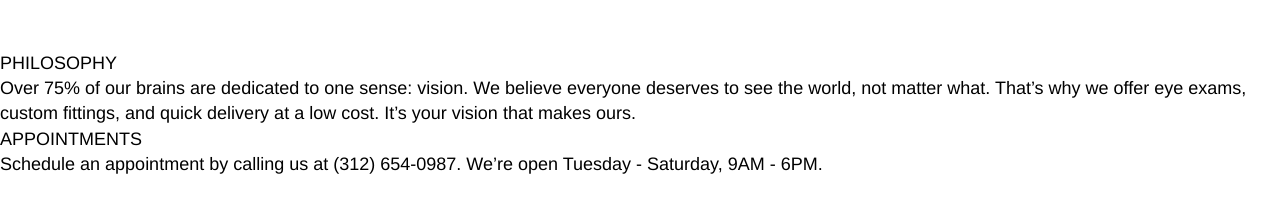
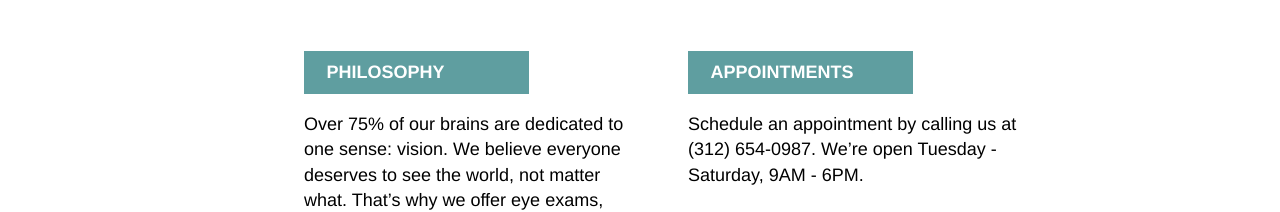
Before and after one commit to Ildarik/tortoiseshell-optics, a plain HTML site: page index.html in a window 1280 px wide. Shown: the part 741-953 px from the top of the page. Drawn offline with Linux system fonts and the light colour scheme.

Commit message:
Style info section

```diff
--- a/index.html
+++ b/index.html
@@ -64,7 +64,9 @@
     </div>
   </div>
 
-  <div class="philosophy">
+  <div class="container">
+    <div class="informations">
+      <div class="info">
         <h3 class="title">PHILOSOPHY</h3>
         <p>Over 75% of our brains are dedicated to one sense: vision. We believe everyone deserves to see the world, not matter
           what. That’s why we offer eye exams, custom fittings, and quick delivery at a low cost. It’s your vision that makes
@@ -72,9 +74,11 @@
         </p>
       </div>
 
-  <div class="appointments">
+      <div class="info">
         <h3 class="title">APPOINTMENTS</h3>
         <p>Schedule an appointment by calling us at (312) 654-0987. We’re open Tuesday - Saturday, 9AM - 6PM.</p>
+      </div>
+    </div>
   </div>
 
   <footer>
--- a/resources/css/style.css
+++ b/resources/css/style.css
@@ -88,6 +88,31 @@ nav ul li {
   display: block;
 }
 
+/* Info section */
+
+.informations {
+  display: flex;
+  /* How in solution? + 5% between */
+  justify-content: center;
+}
+
+.info {
+  flex-basis: 35%;
+  margin-left: 5%;
+}
+
+.title {
+  padding: 0.5rem 1.25rem;
+  background-color: cadetblue;
+  color: white;
+  font-weight: bold;
+  width: 10rem;
+}
+
+.info p {
+  margin-top: 1rem;
+}
+
 /* Footer */
 
 footer .company {
```
Lines whose indentation alone changed are shown as unchanged.
